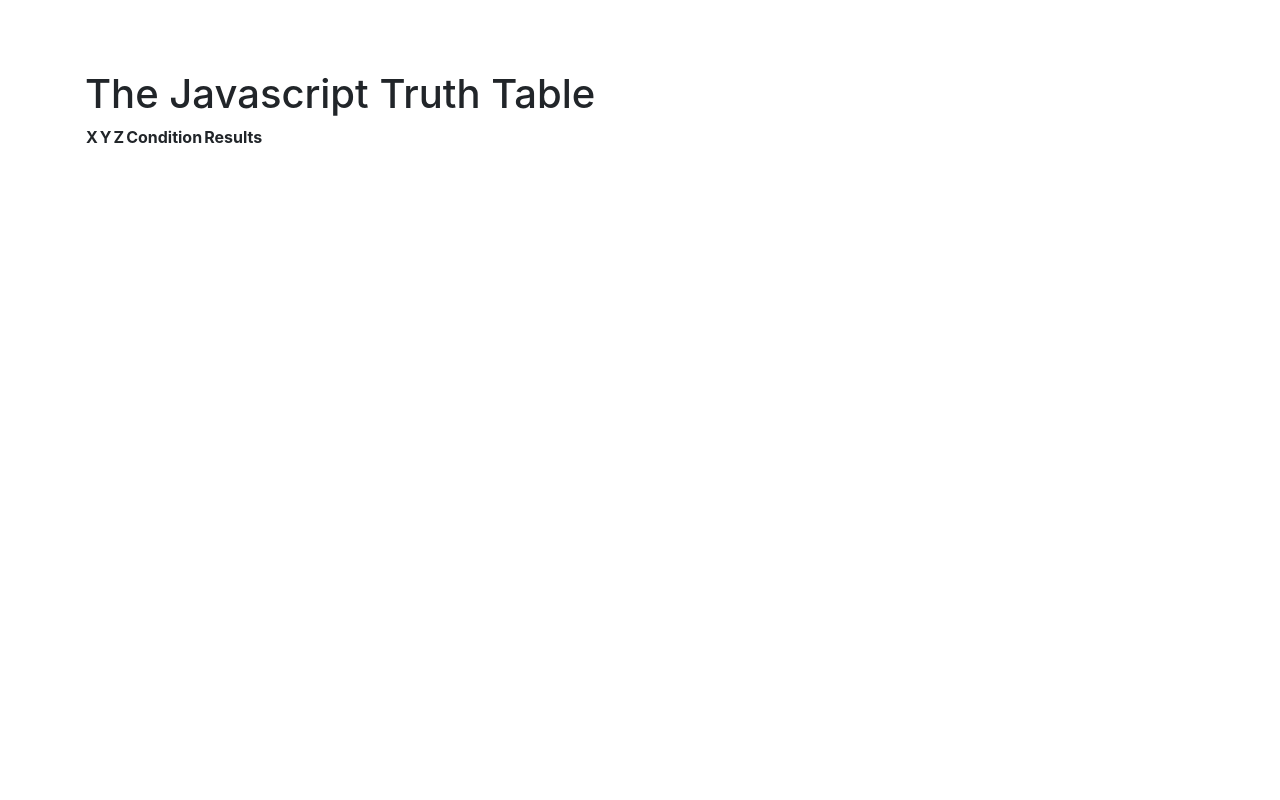
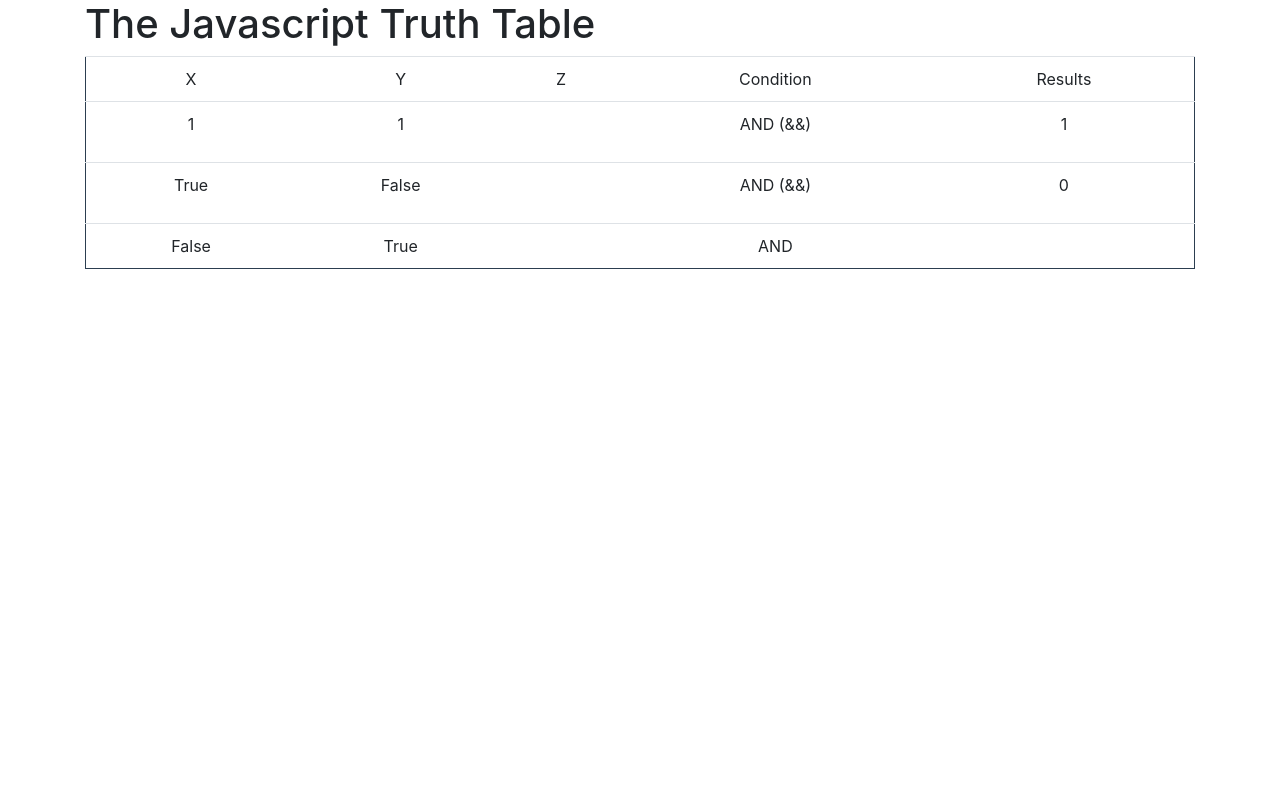
Before and after one commit to teoespero/javascript-truth-table, a PHP site: page /index.html in a window 1280 px wide. Run offline with PHP 8.4, Linux system fonts and the light colour scheme; lists and menus that the app fills with data are empty; some libraries are stand-ins or nearby versions.

Commit message:
index.html: showcase the truth table using javascript and tables

```diff
--- a/galery.css
+++ b/galery.css
@@ -1,7 +1,3 @@
-body {
-	padding: 70px;
-}
-
 .my-class {
     background: #ffffff;
 }
@@ -26,8 +22,9 @@
 	color: #ffffff;
 }
 
-table .truth-table{
+.truth-table{
 	padding: 20px;
 	text-align: center;
 	vertical-align: middle;
+	border: 1px solid #2c3e50;
 }
--- a/index.html
+++ b/index.html
@@ -22,24 +22,53 @@
 			<title>teoespero.com | Javascript Programming</title>
 			<meta name="description" content="">
   			<meta name="author" content="teoespero">
-
-  			<script type="text/javascript">
-
-  			</script>
 	</head>
 	<body>
 		<div class="container">
 			<h1>The Javascript Truth Table</h1>
-			<table class="truth-table">
+			<table class="truth-table table table-hover">
 				<thead>
 					<tr>
-						<th>X</th>
-						<th>Y</th>
-						<th>Z</th>
-						<th>Condition</th>
-						<th>Results</th>
+						<td>X</td>
+						<td>Y</td>
+						<td>Z</td>
+						<td>Condition</td>
+						<td>Results</td>
 					</tr>
 				</thead>
+				<tbody>
+					<tr>
+						<td>1</td>
+						<td>1</td>
+						<td></td>
+						<td>AND (&&)</td>
+						<td>
+							<p id="and1"></p>
+							<script type="text/javascript">
+								document.getElementById("and1").innerHTML = 1 && 1;
+				  			</script>
+						</td>
+					</tr>
+					<tr>
+						<td>True</td>
+						<td>False</td>
+						<td></td>
+						<td>AND (&&)</td>
+						<td>
+							<p id="and2"></p>
+							<script type="text/javascript">
+								document.getElementById("and2").innerHTML = 1 && 0;
+				  			</script>
+						</td>
+					</tr>
+					<tr>
+						<td>False</td>
+						<td>True</td>
+						<td></td>
+						<td>AND</td>
+						<td></td>
+					</tr>
+				</tbody>
 			</table>
 		</div>
 	</body>
```
